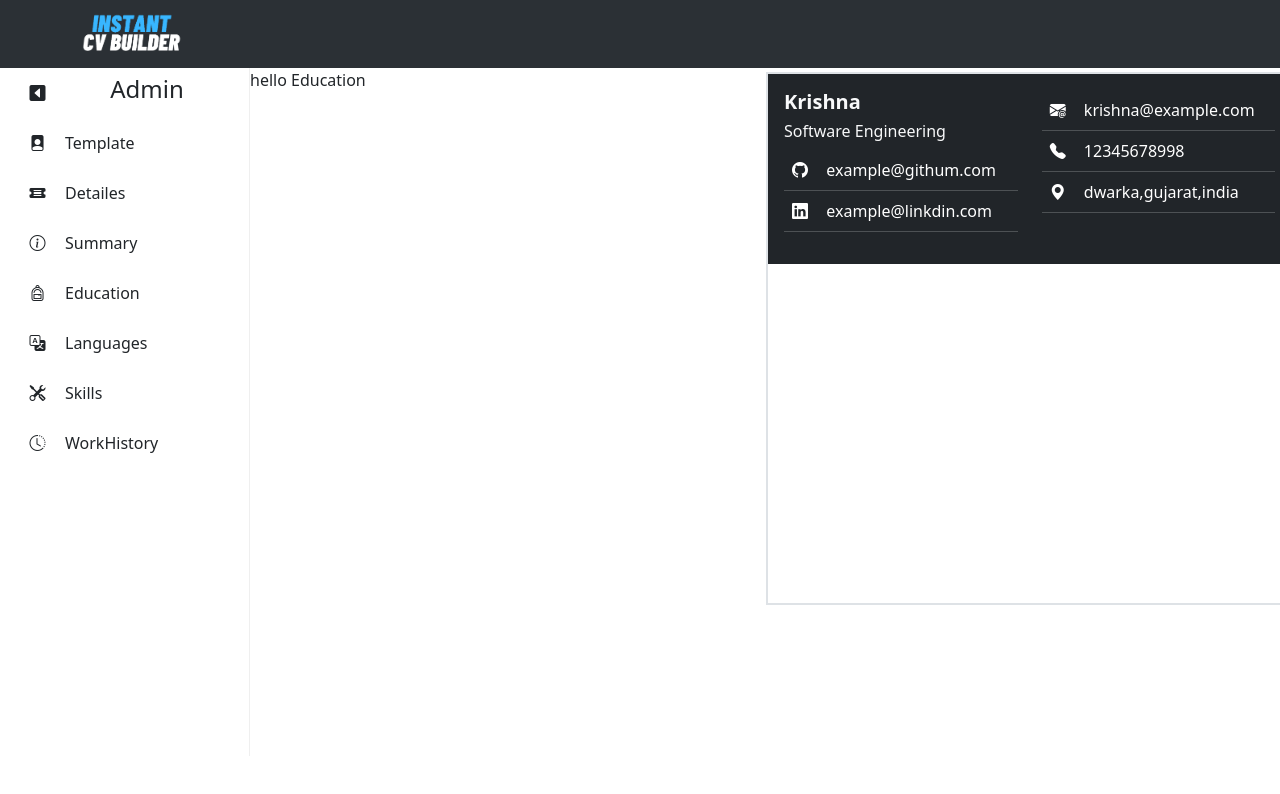
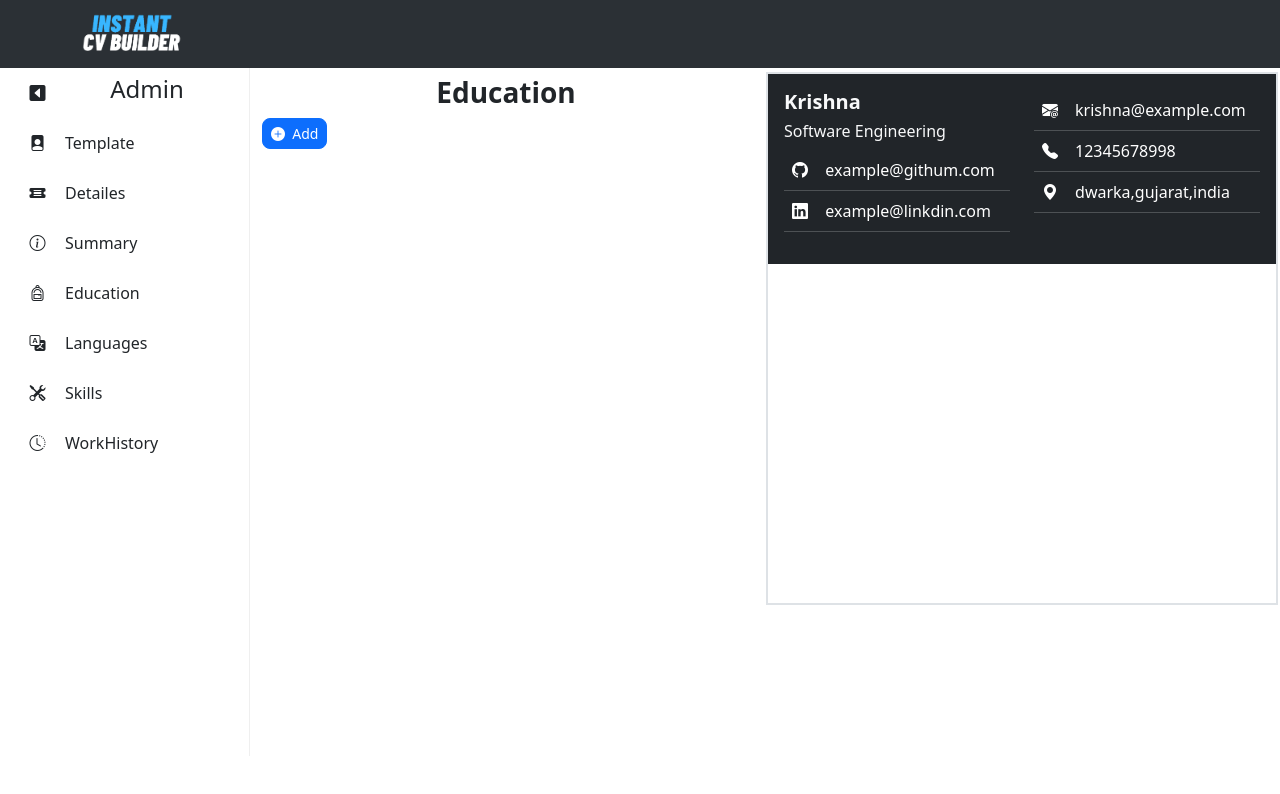
Before and after one commit to surya-sun/cvBuilder, a React (Vite) app: page /Education in a window 1280 px wide. Shown: the top 794 px of the page. Built offline with nearby package versions, Linux system fonts and the light colour scheme.

Commit message:
education code started.

```diff
--- a/src/Components/resume.jsx
+++ b/src/Components/resume.jsx
@@ -17,7 +17,7 @@ let Resume = (props)=>{
     },[])
 
     return(
-        <div className="m-1 border border-2 overflow-scroll" style={{width : '103%' ,height : '533px'}}>
+        <div className="m-1 border border-2 overflow-scroll" style={{width : '100%' ,height : '533px'}}>
                             {/* header => details */}
             <div className="w-100 p-3 bg-dark">
                     <Row>
--- a/src/screens/education.jsx
+++ b/src/screens/education.jsx
@@ -1,10 +1,44 @@
 import React from "react";
+import { useSelector , useDispatch } from "react-redux";
+import Form from "react-bootstrap/Form";
+import  Container from "react-bootstrap/Container";
+import Button from "react-bootstrap/Button";
+import Heading from "../Components/heading";
+import { changeDetailes  } from "../store/detailesReducer";
 
 function Education(){
+
+    const dispatch = useDispatch();
+    let selector = useSelector((selector)=>selector.detailes);
+
+    let [edu,setEdu] = React.useState([])
+
+    React.useEffect(()=>{
+        setEdu(selector.education);
+    },[])
+
+    let addEducation = ()=>{
+        edu = [...edu , {title : "" , name : '' , course : ''}];
+        let data = { name : 'education' , value : edu };
+        dispatch(changeDetailes(data));
+        setEdu(edu);
+    }
+
+    let deleatEducation = (index)=>{
+         console.log(index);
+        // edu.splice(index , 1);
+        console.log({edu});
+    }
+
     return(
-        <React.Fragment>
-            hello Education
-        </React.Fragment>
+        <Container>
+              <Heading heading="Education" />
+              <Button size='sm' variant='primary' className="rounded rounded-3" onClick={addEducation} ><i class="bi bi-plus-circle-fill"></i>&nbsp;   Add</Button>
+             {
+                edu && edu.length > 0 &&
+                edu.map((e,index)=>(<div key={index}>surya <i class="bi bi-trash-fill" onClick={()=>{deleatEducation(index)}} ></i></div>))
+             }
+        </Container>
     )
 }
 
--- a/src/screens/summary.jsx
+++ b/src/screens/summary.jsx
@@ -1,6 +1,5 @@
 import React from "react";
 import Form from "react-bootstrap/Form";
-import InputGroup from 'react-bootstrap/InputGroup';
 import { useSelector , useDispatch } from "react-redux";
 import  Container from "react-bootstrap/Container";
 import Heading from "../Components/heading";
--- a/src/store/detailesReducer.js
+++ b/src/store/detailesReducer.js
@@ -33,6 +33,7 @@ let detailesReducer = createSlice({
     reducers : {
         changeDetailes : (state , action)=>{
             let { payload } = action;
+            console.log(payload);
             return {...state, [payload.name] : payload.value };
         }
     }
```
